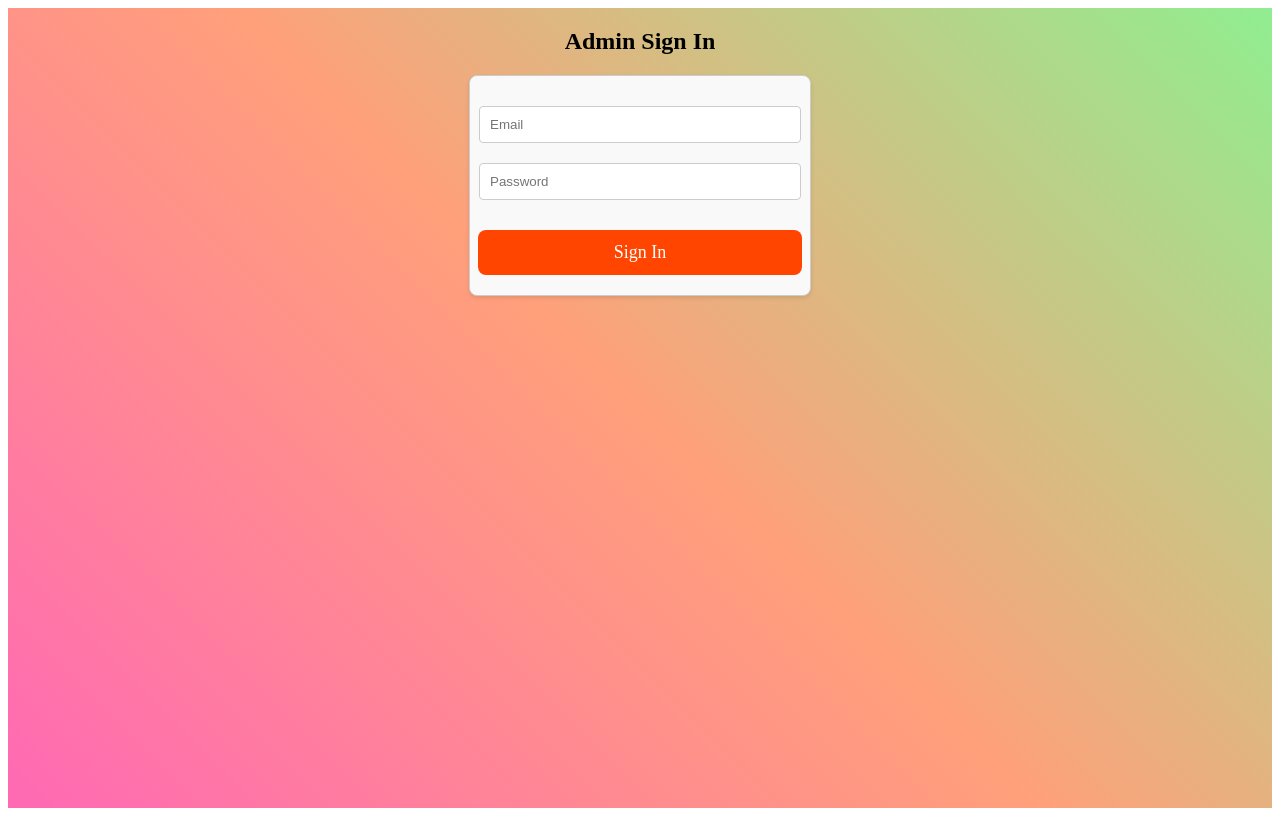
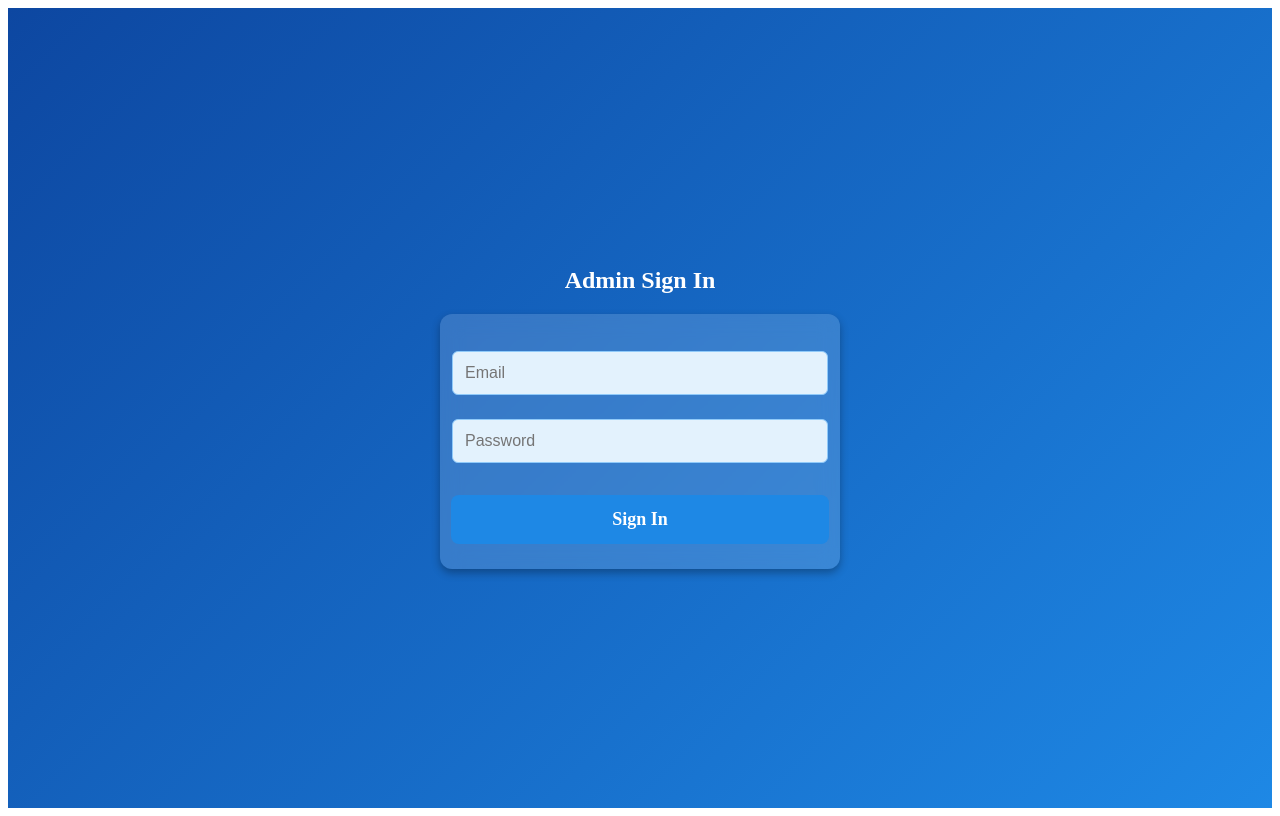
Before and after one commit to Anagha-lin/AMPS-school-mgt-system, a React (Vite) app in the folder Frontend/: page /admin-signIn in a window 1280 px wide. Built offline with nearby package versions, Linux system fonts and the light colour scheme.

Commit message:
Adminsignin

```diff
--- a/Frontend/src/styles/AdminSignInStyles.js
+++ b/Frontend/src/styles/AdminSignInStyles.js
@@ -1,4 +1,3 @@
-// AdminSignInStyles.js
 import styled from 'styled-components';
 import { Link } from 'react-router-dom';
 
@@ -6,47 +5,62 @@ export const AdminSignInContainer = styled.div`
   display: flex;
   flex-direction: column;
   align-items: center;
-  background: linear-gradient(45deg, #FF69B4, #FFA07A, #90EE90); /* Gradient background */
+  justify-content: center;
+  background: linear-gradient(135deg, #0d47a1, #1e88e5); /* Cool blue gradient */
   min-height: 100vh; /* Full height of the viewport */
+  color: #ffffff; /* White text for better contrast */
 `;
 
 export const FormContainer = styled.form`
   display: flex;
   flex-direction: column;
   align-items: center;
-  width: 80%;
-  max-width: 300px; /* Limit form width */
-  padding: 20px;
-  border: 1px solid #ccc;
-  border-radius: 8px;
-  background-color: #f9f9f9;
-  box-shadow: 0 2px 4px rgba(0, 0, 0, 0.1);
+  width: 90%;
+  max-width: 350px; /* Limit form width */
+  padding: 25px;
+  border: none;
+  border-radius: 12px;
+  background-color: rgba(255, 255, 255, 0.15); /* Semi-transparent white */
+  box-shadow: 0 4px 8px rgba(0, 0, 0, 0.3); /* Deep shadow for prominence */
+  backdrop-filter: blur(10px); /* Frosted-glass effect */
 `;
 
 export const InputField = styled.input`
   width: 100%;
-  padding: 10px;
-  margin: 10px 0;
-  border: 1px solid #ccc;
-  border-radius: 4px;
+  padding: 12px;
+  margin: 12px 0;
+  border: 1px solid #90caf9; /* Light blue border */
+  border-radius: 6px;
+  background-color: #e3f2fd; /* Soft light blue background */
+  color: #0d47a1; /* Deep blue text */
+  font-size: 16px;
+
+  &:focus {
+    outline: none;
+    border-color: #2196f3; /* Brighter blue on focus */
+    box-shadow: 0 0 6px rgba(33, 150, 243, 0.5); /* Subtle glow effect */
+  }
 `;
 
 export const SubmitButton = styled(Link)`
   width: 100%;
-  padding: 12px;
+  padding: 14px;
   margin-top: 20px;
   border: none;
   border-radius: 8px;
-  background-color: #FF4500;
-  color: white;
+  background-color: #1e88e5; /* Vivid blue button */
+  color: #ffffff; /* White text */
   font-size: 18px;
+  font-weight: bold;
   text-decoration: none;
   text-align: center;
   cursor: pointer;
-  transition: background-color 0.3s ease;
+  transition: all 0.3s ease;
 
   &:hover {
-    background-color: #FF6347;
+    background-color: #1565c0; /* Darker blue on hover */
+    transform: translateY(-3px); /* Subtle lift effect */
+    box-shadow: 0px 6px 12px rgba(0, 0, 0, 0.3); /* Enhanced shadow */
   }
 
   @media screen and (max-width: 768px) {
```
